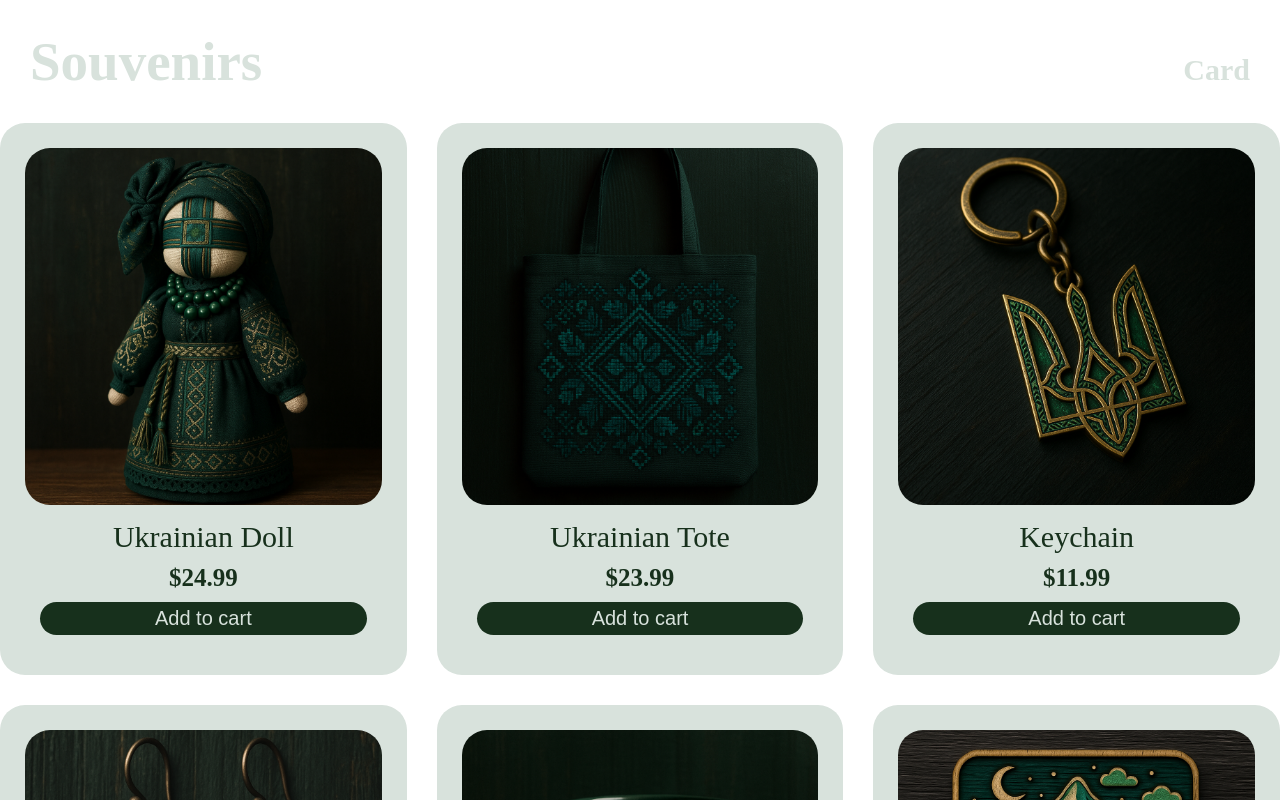
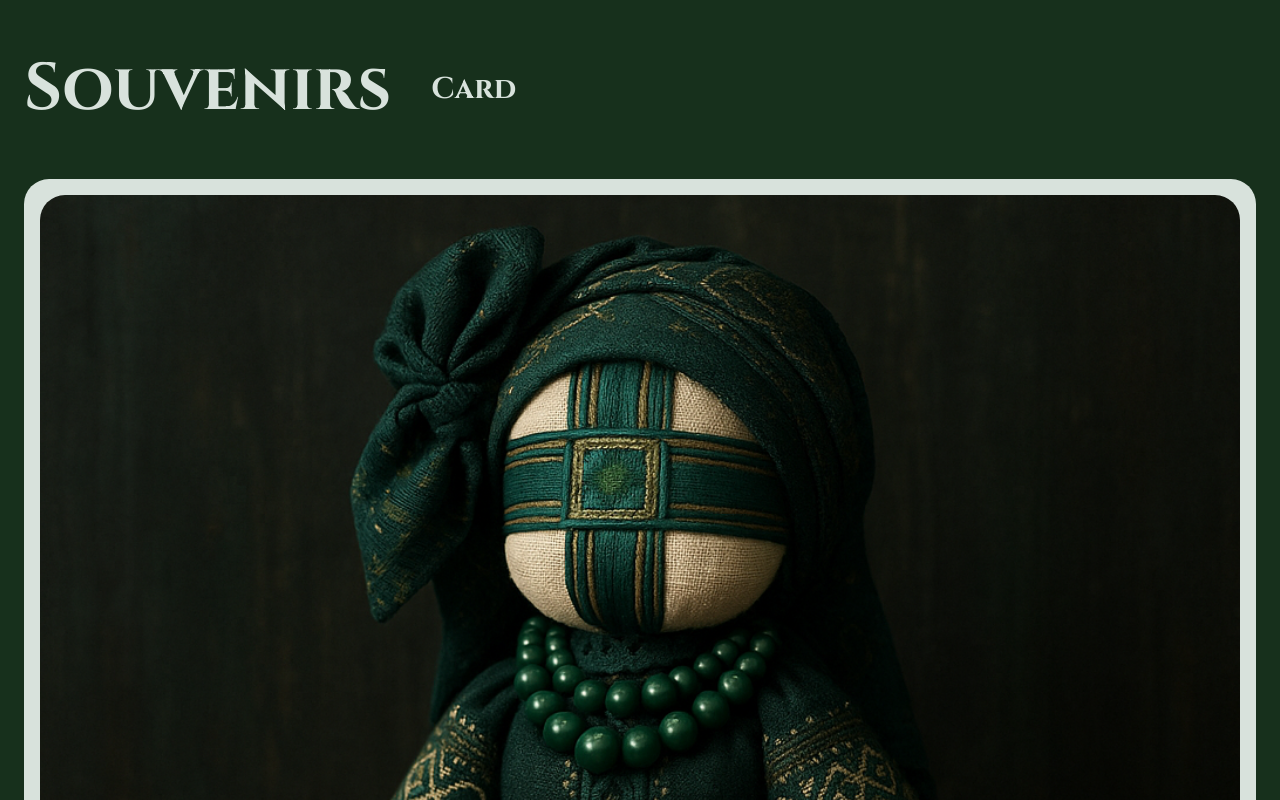
Before and after one commit to AnStacy/Souvenir-Shop, a Next.js app: page / in a window 1280 px wide. Shown: the top 800 px of the page. Built offline with nearby package versions, Linux system fonts and the light colour scheme.

Commit message:
Improve styles

```diff
--- a/src/app/globals.css
+++ b/src/app/globals.css
@@ -1,38 +1,68 @@
 :root {
-  /* --background: #ffffff;
-  --foreground: #17301c; */
-}
+  --background: #17301c;
+  --card-background: #d8e2dc;
+  --primary-text-color: #d8e2dc;
+  --secondary-text-color: #17301c;
+  --btn-color: #17301c;
+  --btn-empty-color: #d8e2dc;
+  --btn-text-color: #d8e2dc;
+  --btn-cart-primary: #8b2635;
+  --btn-cart-secondary: #9db5b2;
 
-@media (prefers-color-scheme: dark) {
-  :root {
-    --background: #17301c;
-    --foreground: #d8e2dc;
-  }
+  --fs-title: clamp(28px, 6vw, 66px);
+  --fs-h2: clamp(20px, 4.8vw, 30px);
+  --fs-body: 16px;
+  --fs-price: clamp(18px, 4.2vw, 25px);
+  --fs-total-price: clamp(22px, 4.2vw, 28px);
+  --fs-btn: clamp(16px, 4.2vw, 20px);
+
+  --space-1: 8px;
+  --space-2: 16px;
+  --space-3: 24px;
+  --space-4: 32px;
+  --space-5: 40px;
+  --space-6: 52px;
 }
 
 html,
 body {
   max-width: 100vw;
   overflow-x: hidden;
+  font-size: 100%;
+  -webkit-text-size-adjust: 100%;
 }
 
 body {
-  color: var(--foreground);
   background: var(--background);
+  line-height: 1.5;
 }
 
 * {
   box-sizing: border-box;
   padding: 0;
   margin: 0;
+  transition: all 0.2s ease-in-out;
+}
+
+button,
+input,
+textarea,
+select {
+  font: inherit;
+}
+
+img {
+  display: block;
+  width: 100%;
+  object-fit: cover;
+}
+
+button {
+  cursor: pointer;
+  border: none;
 }
 
 a {
   text-decoration: none;
+  cursor: pointer;
 }
-
-@media (prefers-color-scheme: dark) {
-  html {
-    color-scheme: dark;
-  }
-}
--- a/src/app/layout.js
+++ b/src/app/layout.js
@@ -1,16 +1,11 @@
-// import { Geist, Geist_Mono } from "next/font/google";
+import { Cinzel } from "next/font/google";
 import { CartProvider } from "./context/CartContext";
 import "./globals.css";
 
-// const geistSans = Geist({
-//   variable: "--font-geist-sans",
-//   subsets: ["latin"],
-// });
-
-// const geistMono = Geist_Mono({
-//   variable: "--font-geist-mono",
-//   subsets: ["latin"],
-// });
+const cinzel = Cinzel({
+  subsets: ["latin"],
+  display: "swap",
+});
 
 export const metadata = {
   title: "Souvenir Shop",
@@ -19,7 +14,7 @@ export const metadata = {
 
 export default function RootLayout({ children }) {
   return (
-    <html lang="en">
+    <html lang="en" className={cinzel.className}>
       <body>
         <CartProvider>{children}</CartProvider>
       </body>
--- a/src/app/page.js
+++ b/src/app/page.js
@@ -63,7 +63,7 @@ export default function Home() {
         <Link className={styles.title} href="/">
           Souvenirs
         </Link>
-        <Link className={styles.cardhref} href="./cart">
+        <Link className={styles.cardHref} href="./cart">
           Card
         </Link>
       </div>
--- a/src/app/page.module.css
+++ b/src/app/page.module.css
@@ -1,216 +1,230 @@
 .container {
   max-width: 1400px;
-  margin: auto;
-  padding: 50px, 30px;
+  margin: 0 auto;
+  padding: 0 var(--space-3);
 }
 
 .navigation {
   display: flex;
   flex-direction: row;
-  align-items: baseline;
-  justify-content: space-between;
-  width: auto;
+  align-items: center;
+  width: 100%;
+  gap: var(--space-5);
 }
 
 .title {
-  font-size: 55px;
+  font-size: var(--fs-title);
   font-weight: 700;
-  color: #d8e2dc;
-  margin: 30px;
+  color: var(--primary-text-color);
+  margin: var(--space-5) 0;
 }
 
-.cardhref {
-  font-size: 30px;
+.cardHref {
+  font-size: var(--fs-h2);
   font-weight: 700;
-  color: #d8e2dc;
+  color: var(--primary-text-color);
   text-decoration: none;
-  margin: 30px;
 }
 
 .grid {
   list-style: none;
   display: grid;
-  grid-template-columns: repeat(auto-fill, minmax(350px, 1fr));
-  gap: 30px;
+  grid-template-columns: 1fr;
+  gap: var(--space-4);
 }
 
 .card {
-  padding: 25px;
+  padding: var(--space-2);
   border-radius: 25px;
   overflow: hidden;
-  background-color: #d8e2dc;
+  background-color: var(--card-background);
   display: flex;
   flex-direction: column;
+  gap: var(--space-1);
 }
 
 .image {
+  display: block;
+  width: 100%;
+  border-radius: 25px;
+  object-fit: cover;
+}
+
+.info {
+  padding: var(--space-1) 0;
+  display: grid;
+  gap: var(--space-1);
+}
+
+.name {
+  text-align: center;
+  font-size: var(--fs-h2);
+  font-weight: 300;
+  margin: 0;
+  color: var(--secondary-text-color);
+}
+
+.price {
+  text-align: center;
+  font-size: var(--fs-price);
+  font-weight: 600;
+  margin: var(--space-1) 0;
+  color: var(--secondary-text-color);
+}
+
+.btn {
+  display: inline-block;
+  padding: 10px;
+  min-height: 44px;
+  border-radius: 50px;
+  font-size: var(--fs-btn);
+  line-height: 1;
+  text-align: center;
+  background: var(--btn-color);
+  color: var(--btn-text-color);
+}
+
+.btn:hover {
+  opacity: 0.9;
+}
+
+/* Cart Page */
+
+.empty {
+  margin: var(--space-3) 0;
+  font-size: var(--fs-h2);
+  color: var(--primary-text-color);
+}
+
+.link {
+  font-size: var(--fs-btn);
+  font-weight: 700;
+  background-color: var(--btn-empty-color);
+  border-radius: 50px;
+  cursor: pointer;
+  display: inline-block;
+}
+
+.linkText {
+  padding: 12px 28px;
+  color: var(--secondary-text-color);
+  text-align: center;
+  display: inline-block;
+}
+
+.list {
+  list-style: none;
+  width: 100%;
+  display: grid;
+  grid-template-columns: 1fr;
+  gap: var(--space-4);
+}
+
+.item {
+  display: flex;
+  flex-direction: column;
+  align-items: center;
+  gap: var(--space1);
+  padding: var(--space-2);
+  border-radius: 25px;
+  background-color: var(--card-background);
+}
+
+.thumb {
   display: block;
   width: 100%;
   object-fit: cover;
   border-radius: 25px;
 }
 
-.info {
-  padding: 15px;
-  display: grid;
-}
-
-.name {
-  text-align: center;
-  font-size: 30px;
-  font-weight: 300;
-  margin: 0;
-  color: #17301c;
-}
-
-.price {
-  text-align: center;
-  font-size: 25px;
-  font-weight: 600;
-  margin: 10px;
-  color: #17301c;
-}
-
-.btn {
-  padding: 5px;
-  border: none;
-  border-radius: 50px;
-  background: #17301c;
-  font-size: 20px;
-  color: #d8e2dc;
-  cursor: pointer;
-}
-
-.btn:hover {
-  opacity: 0.9;
-}
-
-/* Styles for Cart */
-
-.empty {
-  margin: 20px 0;
-  font-size: 35px;
-}
-
-.link {
-  font-size: 30px;
-  font-weight: 700;
-  background-color: #d8e2dc;
-  border-radius: 50px;
-  cursor: pointer;
-}
-
-.linkText {
-  padding: 0 50px;
-  color: #17301c;
-  text-align: center;
-}
-
-.list {
-  list-style: none;
-  width: auto;
-  display: grid;
-  grid-template-columns: repeat(auto-fill, minmax(350px, 1fr));
-  gap: 45px;
-}
-
-.item {
-  display: grid;
-  padding: 25px;
-  display: flex;
-  flex-direction: column;
-  align-items: center;
-  border-radius: 25px;
-  background-color: #d8e2dc;
-}
-
-.thumb {
-  display: block;
-  width: 400px;
-  object-fit: cover;
-  border-radius: 25px;
-}
-
 .qtyRow {
   display: flex;
-  /* flex-direction: column; */
   align-items: center;
-  gap: 10px;
+  gap: var(--space-1);
 }
 
 .qtyBtn {
   width: 35px;
   height: 35px;
   border: none;
-  font-size: 25px;
-  background-color: #17301c;
-  color: #d8e2dc;
+  font-size: var(--fs-btn);
+  background-color: var(--btn-color);
+  color: var(--btn-text-color);
   border-radius: 50px;
   cursor: pointer;
+  line-height: 1;
 }
 
 .qty {
-  font-size: 25px;
+  font-size: var(--fs-price);
   font-weight: 700;
-  padding: 20px;
-  color: #17301c;
-  min-width: 30px;
+  padding: var(--space-2);
+  color: var(--secondary-text-color);
+  min-width: 32px;
+  text-align: center;
 }
 
 .remove {
-  background-color: #17301c;
-  color: #d8e2dc;
-  font-size: 20px;
-  padding: 5px 30px;
+  background-color: var(--btn-color);
+  color: var(--btn-text-color);
+  font-size: var(--fs-btn);
+  padding: 6px 22px;
   border-radius: 50px;
 }
 
 .lineTotal {
   text-align: center;
-  font-size: 25px;
+  font-size: var(--fs-total-price);
   font-weight: 300;
-  color: #17301c;
+  color: var(--secondary-text-color);
 }
 
 .summary {
-  margin-top: 30px;
+  margin-top: var(--space-4);
   display: flex;
+  flex-wrap: wrap;
   justify-content: space-between;
+  gap: var(--space-2);
   align-items: center;
-  font-size: 30px;
-  font-weight: 300;
-  padding: 20px 0;
-  border-top: 1px solid #d8e2dc;
-}
-
-.total {
+  font-size: var(--fs-h2);
   font-weight: 700;
+  padding: var(--space-3) 0;
+  border-top: 1px solid var(--primary-text-color);
+  color: var(--primary-text-color);
 }
 
 .actions {
-  margin-top: 10px;
+  margin-top: var(--space-1);
   display: flex;
-  gap: 28px;
+  flex-wrap: wrap;
+  /* gap: var(--space-3); */
   justify-content: space-between;
 }
 
 .primary,
 .secondary {
-  font-size: 35px;
+  font-size: var(--fs-h2);
   font-weight: 700;
-  color: #17301c;
+  color: var(--primary-text-color);
   text-decoration: none;
   display: inline-block;
-  margin-bottom: 40px;
+  margin-bottom: var(--space-4);
   border-radius: 50px;
+  padding: 5px 16px;
 }
 
 .primary {
-  padding: 0 50px;
-  background-color: #8b2635;
+  background-color: var(--btn-cart-primary);
 }
 
 .secondary {
-  padding: 0 50px;
-  background-color: #9db5b2;
+  background-color: var(--btn-cart-secondary);
 }
+
+/* Checkout Page */
+
+.gridCheckout {
+  display: grid;
+  grid-template-columns: 0.8fr 1.2fr;
+  gap: 30px;
+}
```
Also changed, not shown: src/app/checkout/page.js (+4 -6 lines).
